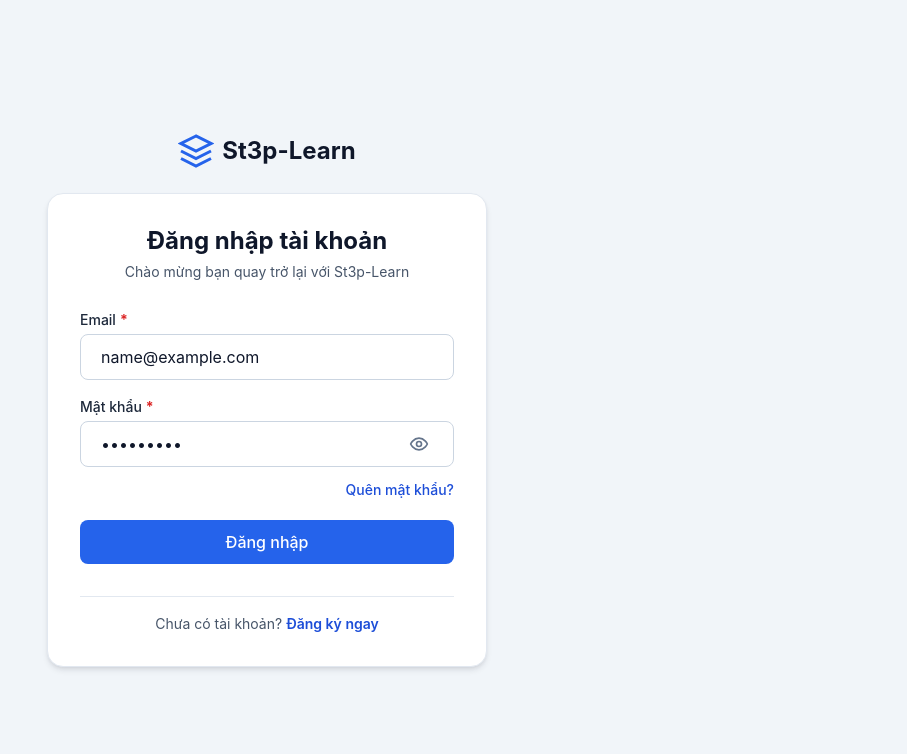
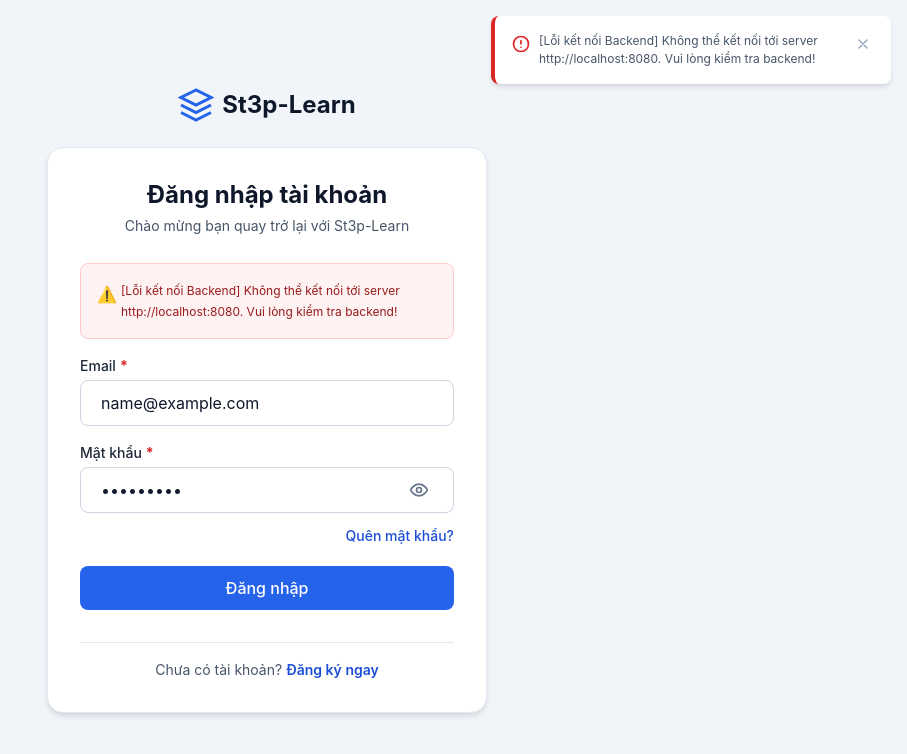
Before and after one commit to WangJung14/St3pLearn-FE, an Angular app: page /login in a window 1280 px wide. Both pictures are taken after typing "name@example.com", "Sample123" into the empty fields and a click on the button "Đăng nhập". Shown: the top 754 px of the page, without its empty margins (373-1280 px from the left). Built offline with nearby package versions, Linux system fonts and the light colour scheme; no server answers.

Commit message:
feat(auth): add debug error alert banner to login page and embed global ToastComponent

```diff
--- a/src/app/app.component.html
+++ b/src/app/app.component.html
@@ -1 +1,2 @@
 <router-outlet></router-outlet>
+<app-toast-container></app-toast-container>
--- a/src/app/app.component.ts
+++ b/src/app/app.component.ts
@@ -1,10 +1,11 @@
 import { Component } from '@angular/core';
 import { RouterOutlet } from '@angular/router';
+import { ToastComponent } from '@shared/components/toast/toast.component';
 
 @Component({
   selector: 'app-root',
   standalone: true,
-  imports: [RouterOutlet],
+  imports: [RouterOutlet, ToastComponent],
   templateUrl: './app.component.html',
   styleUrl: './app.component.scss',
 })
--- a/src/app/features/auth/login/login-page.component.html
+++ b/src/app/features/auth/login/login-page.component.html
@@ -3,6 +3,13 @@
     <h1 class="auth-card__title">Đăng nhập tài khoản</h1>
     <p class="auth-card__subtitle">Chào mừng bạn quay trở lại với St3p-Learn</p>
   </div>
+
+  @if (errorMessage()) {
+    <div class="auth-alert auth-alert--error">
+      <span class="auth-alert__icon">⚠️</span>
+      <span class="auth-alert__text">{{ errorMessage() }}</span>
+    </div>
+  }
 
   <form [formGroup]="loginForm" (ngSubmit)="onSubmit()" class="auth-card__form" novalidate>
     <app-form-field label="Email" [required]="true">
--- a/src/app/features/auth/login/login-page.component.scss
+++ b/src/app/features/auth/login/login-page.component.scss
@@ -71,6 +71,32 @@
   }
 }
 
+.auth-alert {
+  display: flex;
+  align-items: flex-start;
+  gap: vars.$spacing-xs;
+  padding: vars.$spacing-md;
+  border-radius: vars.$radius-md;
+  font-size: vars.$font-size-xs;
+  margin-bottom: vars.$spacing-md;
+  line-height: vars.$line-height-relaxed;
+
+  &--error {
+    background-color: #fef2f2;
+    border: 1px solid #fecaca;
+    color: #991b1b;
+  }
+
+  &__icon {
+    font-size: 1rem;
+    flex-shrink: 0;
+  }
+
+  &__text {
+    flex: 1;
+  }
+}
+
 .error-msg {
   display: block;
   font-size: vars.$font-size-xs;
--- a/src/app/features/auth/login/login-page.component.ts
+++ b/src/app/features/auth/login/login-page.component.ts
@@ -28,6 +28,7 @@ export class LoginPageComponent {
   private readonly router = inject(Router);
 
   readonly isLoading = signal<boolean>(false);
+  readonly errorMessage = signal<string | null>(null);
 
   readonly loginForm = this.fb.group({
     email: ['', [Validators.required, Validators.email]],
@@ -35,8 +36,13 @@ export class LoginPageComponent {
   });
 
   onSubmit(): void {
+    this.errorMessage.set(null);
+
     if (this.loginForm.invalid) {
       this.loginForm.markAllAsTouched();
+      const msg = 'Vui lòng nhập đầy đủ email hợp lệ và mật khẩu (tối thiểu 6 ký tự).';
+      this.errorMessage.set(msg);
+      this.toastService.warning(msg);
       return;
     }
 
@@ -51,7 +57,16 @@ export class LoginPageComponent {
       },
       error: (err) => {
         this.isLoading.set(false);
-        const errorMsg = err?.error?.message || 'Đăng nhập thất bại. Vui lòng kiểm tra lại thông tin!';
+        let errorMsg = 'Đăng nhập thất bại. Vui lòng kiểm tra lại thông tin!';
+        if (err?.status === 0) {
+          errorMsg = '[Lỗi kết nối Backend] Không thể kết nối tới server http://localhost:8080. Vui lòng kiểm tra backend!';
+        } else if (err?.error?.message) {
+          errorMsg = `[Mã lỗi ${err.status || 400}] ${err.error.message}`;
+        } else if (err?.status) {
+          errorMsg = `[Mã lỗi ${err.status}] Đăng nhập không thành công. Mật khẩu hoặc Email không chính xác.`;
+        }
+
+        this.errorMessage.set(errorMsg);
         this.toastService.error(errorMsg);
       },
     });
```
